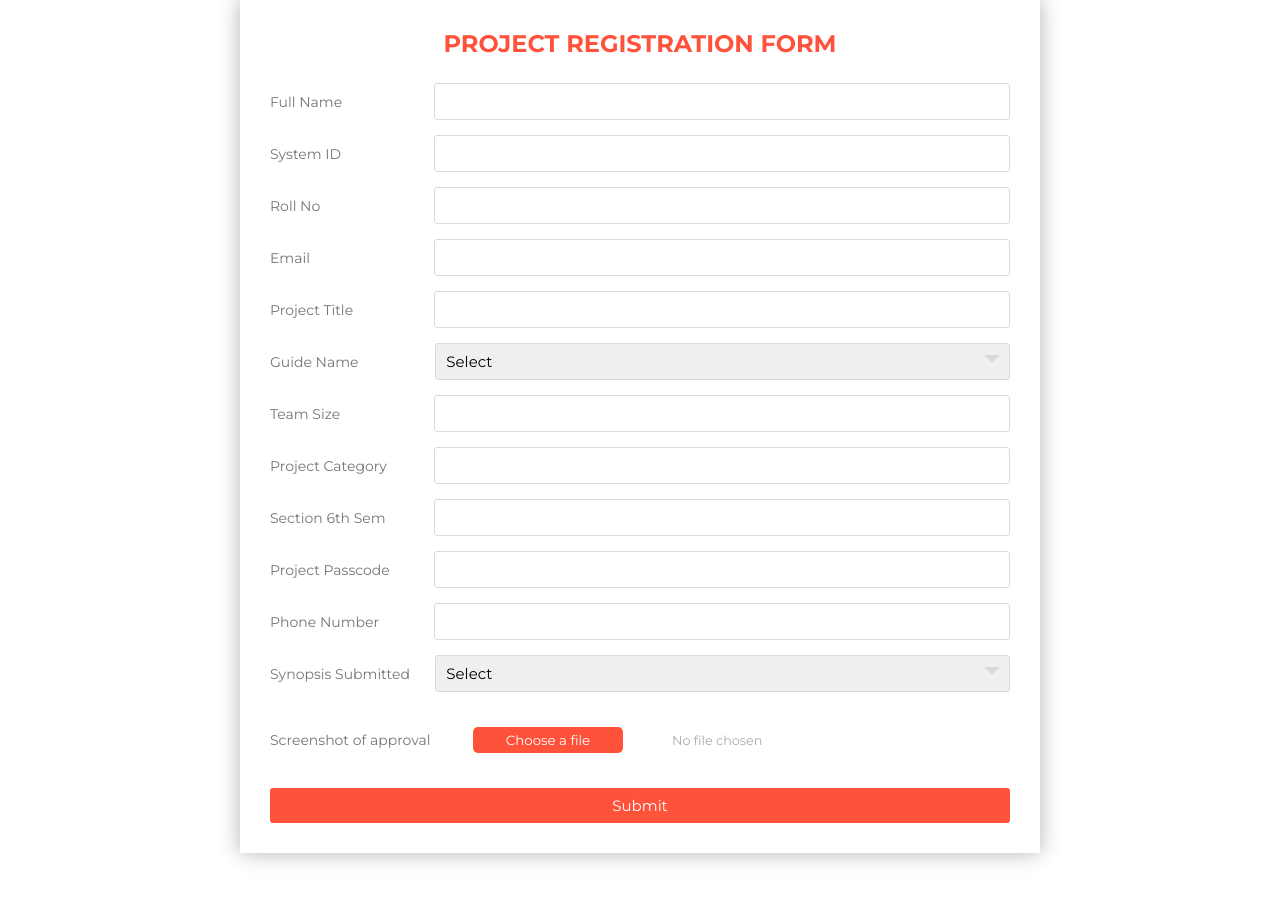
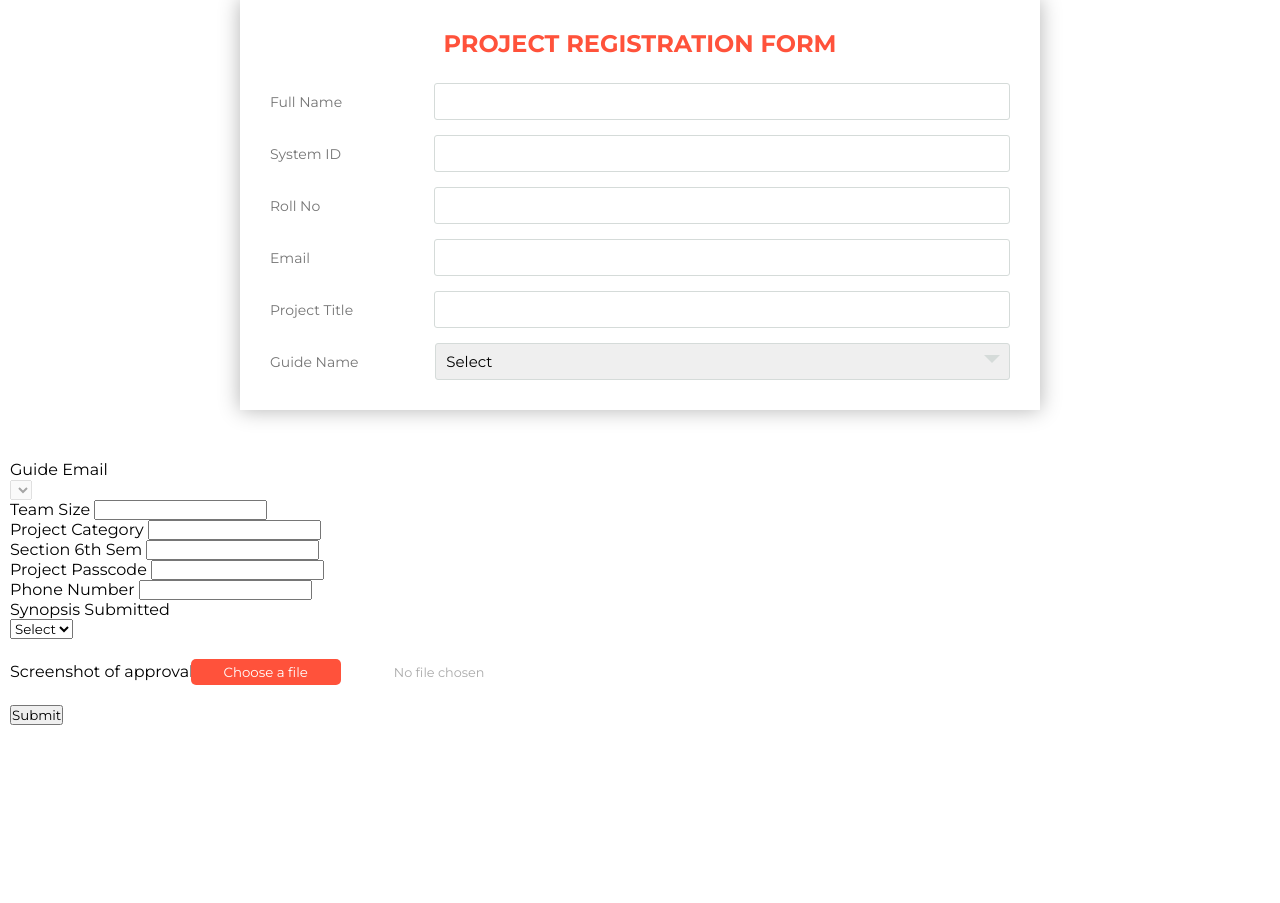
Before and after one commit to Anamikeya/shardaproject, a Django app: page / in a window 1280 px wide. Shown: the part 51-954 px from the top of the page. After the commit the page ends 776 px from the top, so only its background shows below. Run offline with Django 3.2, Linux system fonts and the light colour scheme; lists and menus that the app fills with data are empty.

Commit message:
Added Email Select

```diff
--- a/templates/final.html
+++ b/templates/final.html
@@ -98,6 +98,15 @@
                     </select>
                 </div>
             </div>
+             </div>
+            <div class="inputfield">
+                <label>Guide Email</label>
+                <div class="custom_select">
+                    <select name = "Guide_Email" id="sub_menu" disabled>
+
+                    </select>
+                </div>
+            </div>
             <div class="inputfield">
                 <label>Team Size</label>
                 <input type="number" class="input" name = "Team_Size">
```
